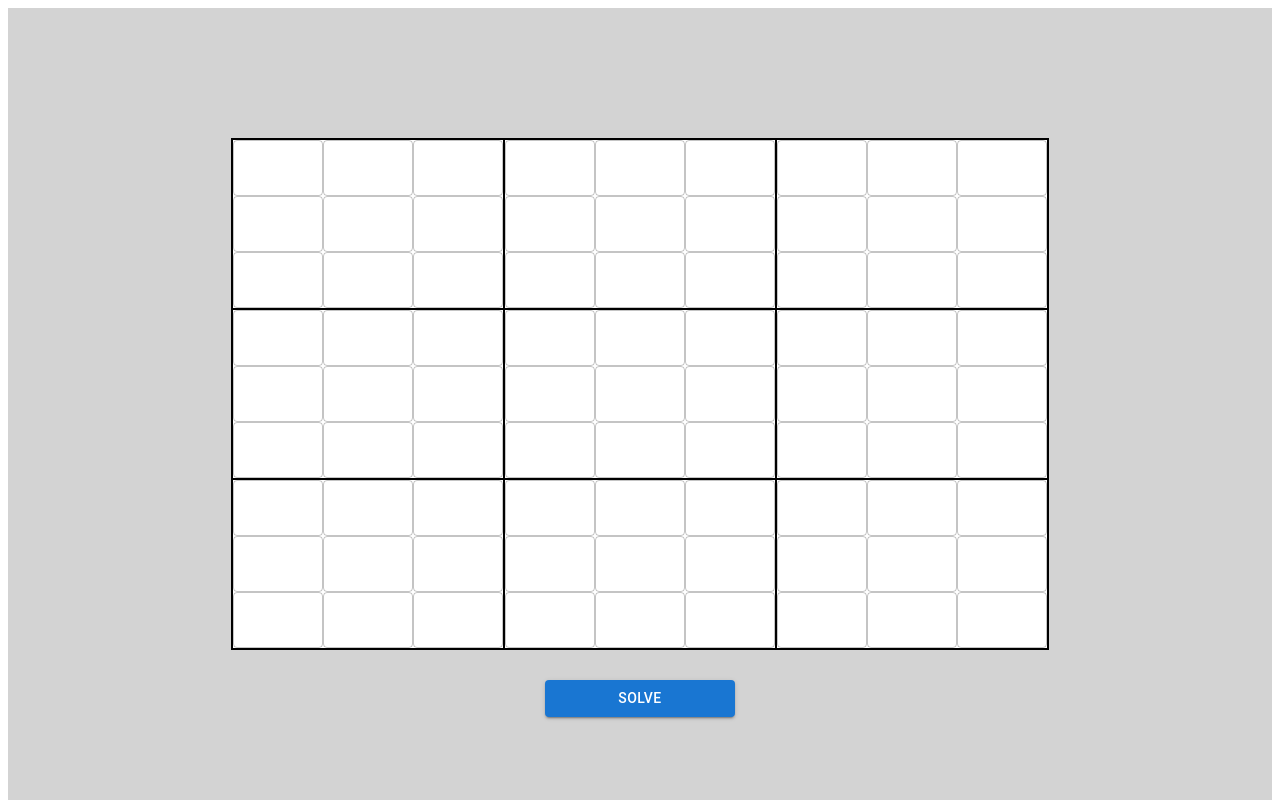
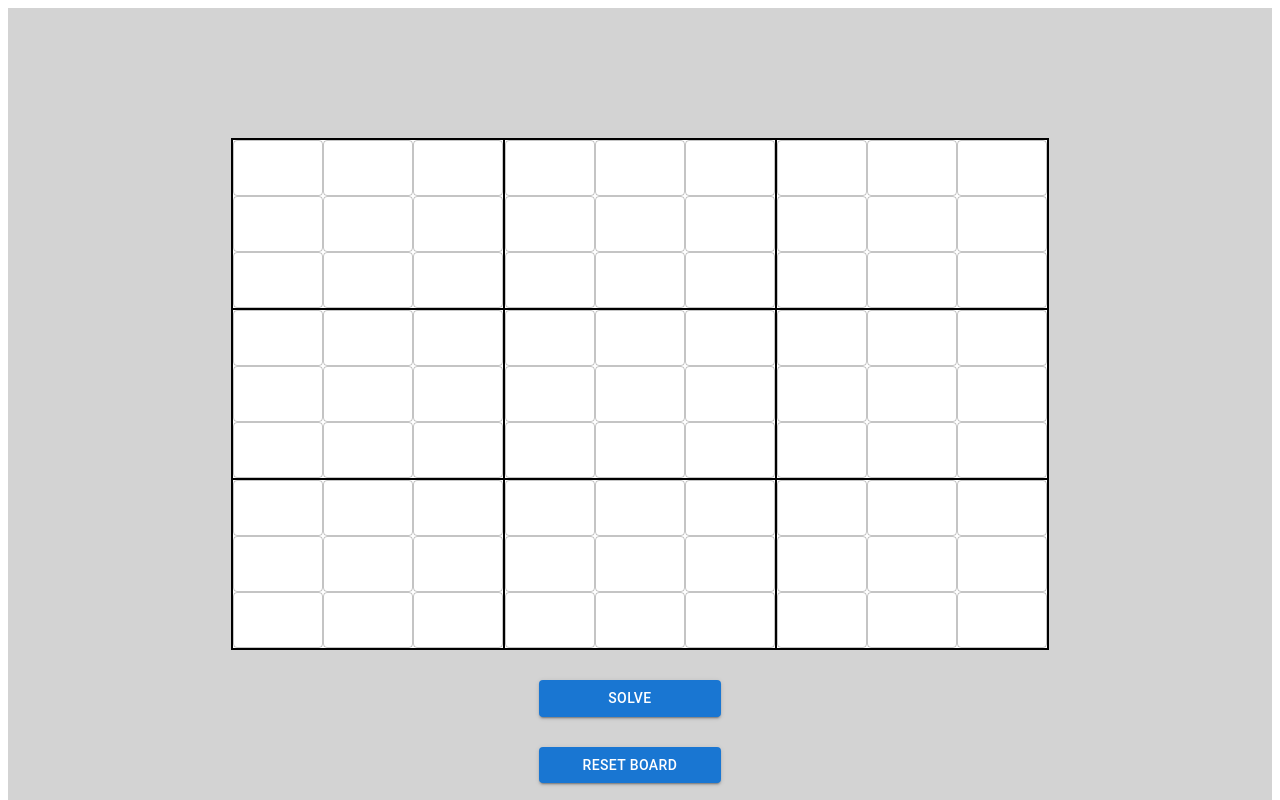
Before and after one commit to youssefrag/SudokuSolver, a React (Create React App) app in the folder client/: page / in a window 1280 px wide. Shown: the top 800 px of the page. Built offline with nearby package versions, Linux system fonts and the light colour scheme.

Commit message:
initiate reset board functionality

```diff
--- a/client/src/components/App.js
+++ b/client/src/components/App.js
@@ -10,7 +10,7 @@ import { makeStyles } from "@mui/styles";
 const useStyles = makeStyles({
   root: {
     paddingTop: '100px',
-    paddingBottom: '500px',
+    paddingBottom: '100px',
     backgroundColor: '#D3D3D3',
     display: 'flex',
     flexDirection: 'column',
@@ -24,7 +24,9 @@ const useStyles = makeStyles({
     borderRadius: '15px',
     color: '#d32f2f'
   },
-
+  btns: {
+    matginTop: '20px'
+  }
 });
 
 function App() {
@@ -118,16 +120,27 @@ function App() {
         setBoard={setBoard}
         removeMessage={removeMEssage}
       />
+      <div className={classes.btns}>
         <Button
           onClick={handleSubmit}
           variant="contained"
           sx={{
-          width: '15%',
+            width: '90%',
             marginTop: '30px'
           }}
         >
           Solve
         </Button>
+        <Button
+          variant='contained'
+          sx={{
+            width: '90%',
+            marginTop: '30px'
+          }}
+        >
+          Reset board
+        </Button>
+      </div>
     </div>
   );
 }
```
Lines whose indentation alone changed are shown as unchanged.
